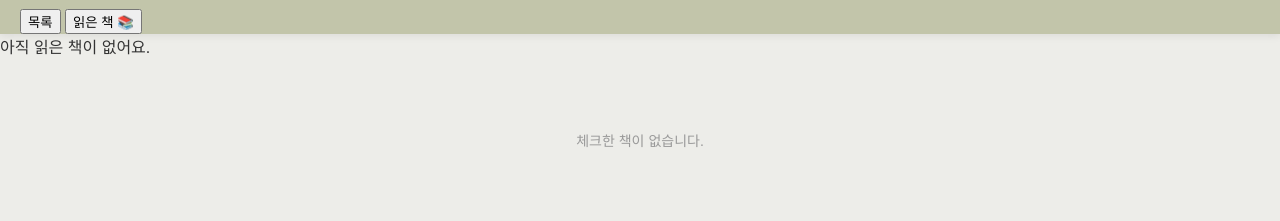
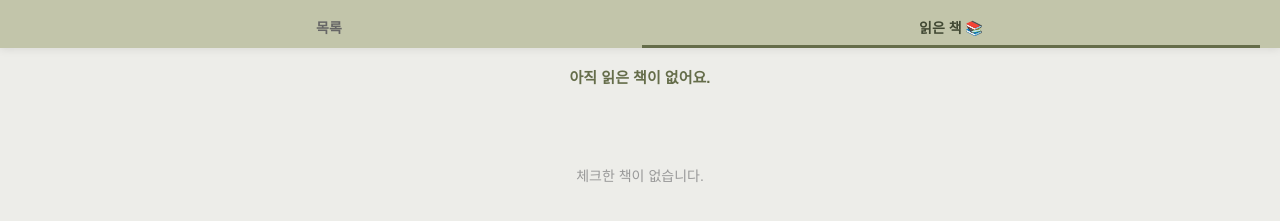
Before and after one commit to ZZIN772/Book-list, a plain HTML site: page index.html in a window 1280 px wide. Both pictures are taken after a click on the button "읽은 책 📚". Shown: the part 67-288 px from the top of the page. Drawn offline with Linux system fonts and the light colour scheme.

Commit message:
Update style.css

```diff
--- a/style.css
+++ b/style.css
@@ -276,3 +276,58 @@ body {
 .modal-buttons #modalConfirmBtn:hover {
     background: #414833;
 }
+
+/* ── 메인 탭 ── */
+.main-tabs {
+    display: flex;
+    gap: 4px;
+    margin-bottom: 0;
+}
+
+.main-tab {
+    flex: 1;
+    padding: 8px 0;
+    border: none;
+    background: transparent;
+    color: #666;
+    font-size: 14px;
+    font-weight: 600;
+    cursor: pointer;
+    border-bottom: 3px solid transparent;
+    transition: color 0.2s, border-color 0.2s;
+}
+
+.main-tab.active {
+    color: #414833;
+    border-bottom: 3px solid #656D4A;
+}
+
+/* ── 읽은 책 뷰 ── */
+.read-summary {
+    text-align: center;
+    padding: 18px 20px 6px;
+    font-size: 15px;
+    font-weight: 700;
+    color: #656D4A;
+}
+
+.read-year-header {
+    list-style: none;
+    padding: 10px 20px 4px;
+    font-size: 13px;
+    font-weight: 700;
+    color: #888;
+    letter-spacing: 0.03em;
+    border-bottom: 1px solid #DAD7CD;
+    margin: 4px 16px 0;
+}
+
+/* 읽은 책 뷰에서는 취소선 없이 깔끔하게 */
+#readList .book-item.read {
+    opacity: 1;
+}
+
+#readList .book-item.read .book-title {
+    text-decoration: none;
+    color: #333;
+}
```
